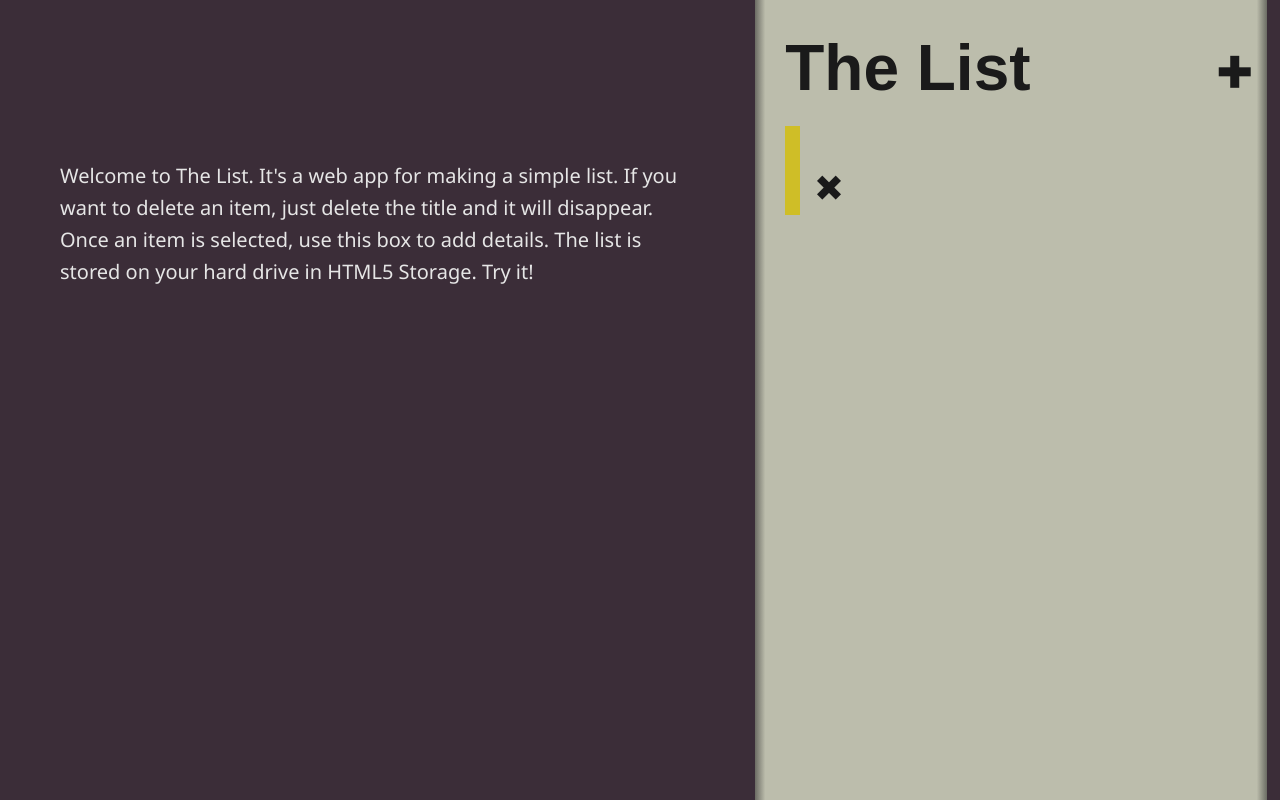
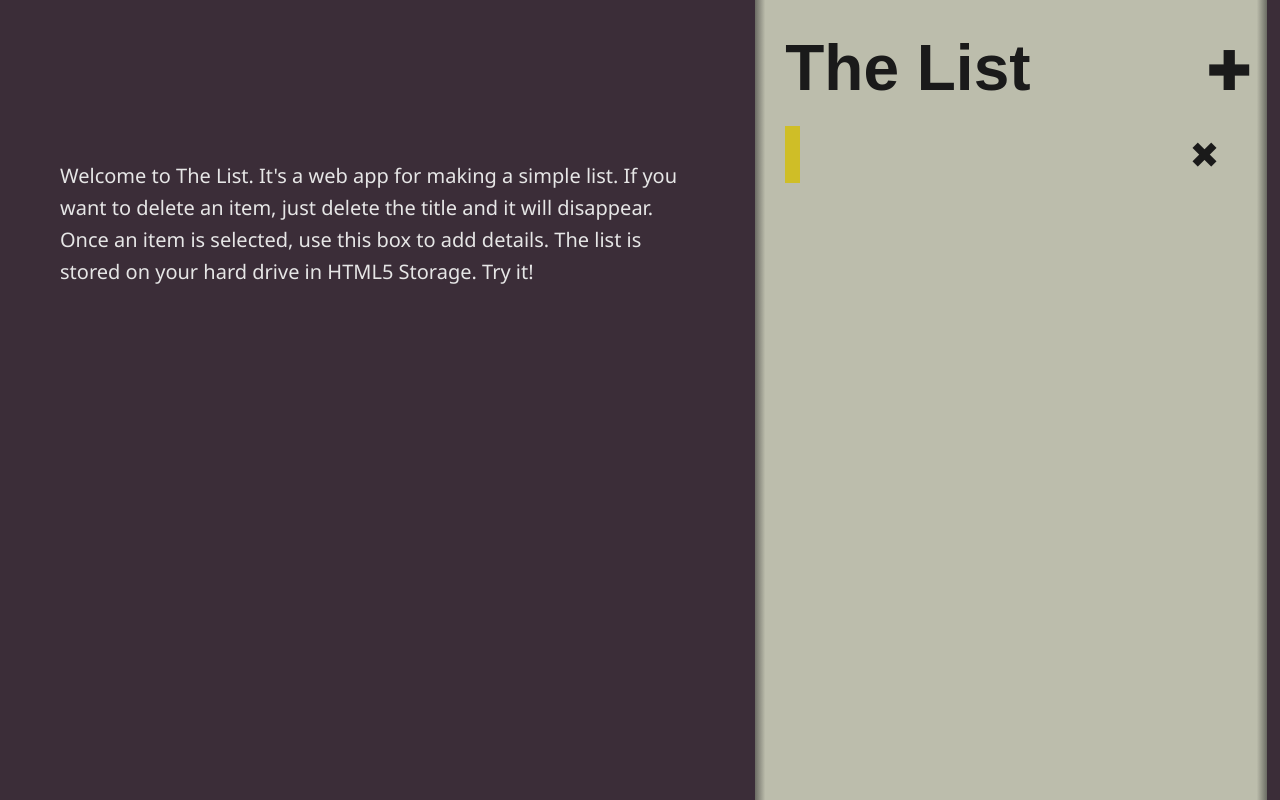
Before and after one commit to raddevon/TheList, a website: page index.html in a window 1280 px wide. Drawn offline with Linux system fonts and the light colour scheme; a web font is replaced by a local one.

Commit message:
Styled delete icon

```diff
--- a/sass/_layout.sass
+++ b/sass/_layout.sass
@@ -35,10 +35,16 @@ html, body
     li
         position: relative
         padding: 0.5em
+        +clearfix
         +transition(opacity 0.2s ease-out, top 0.2s ease-out)
         form
             position: relative
             z-index: 51
+
+.list form
+    width: 90%
+    display: inline-block
+    float: left
 
 input[type="text"], #details
     background: none
@@ -55,6 +61,19 @@ input[type="text"], #details
 
 #intro
     display: none
+
+.add
+    float: right
+    +adjust-font-size-to(32px)
+    position: absolute
+    top: 20%
+    right: 0
+
+.delete
+    float: right
+    position: relative
+    z-index: 55
+    display: inline-block
 
 +breakpoint($tablet)
     .list, .detail-column
```
Also changed, not shown: sass/screen.sass (+3 -4 lines), css/screen.css.
